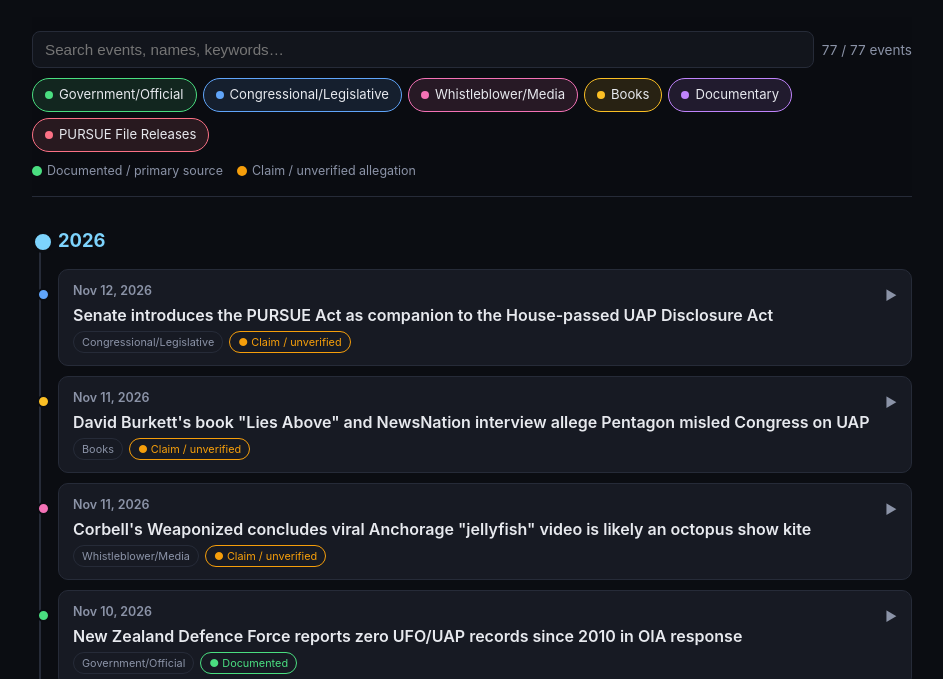
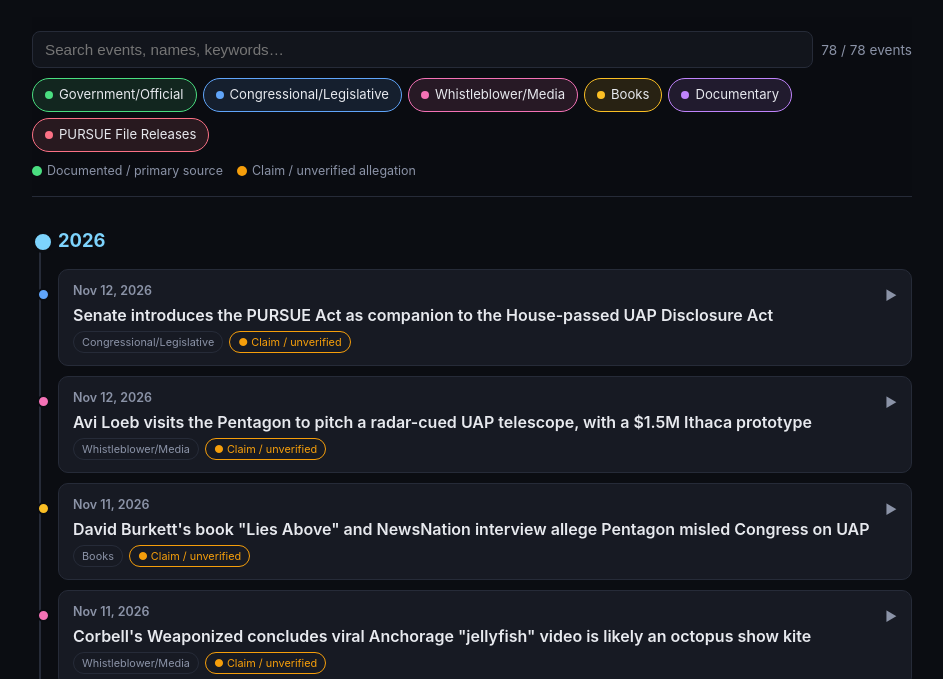
Before and after one commit to Spocktology/uapdisclosuretimeline, a plain HTML site: page index.html in a window 1280 px wide. Shown: the part 121-800 px from the top of the page, without its empty margins (168-1111 px from the left). Drawn offline with Linux system fonts and the light colour scheme.

Commit message:
Add Avi Loeb Nov 12 Pentagon UAP telescope pitch

```diff
--- a/index.html
+++ b/index.html
@@ -491,7 +491,10 @@ const EVENTS = [
 {date:"2026-11-11", title:"Corbell's Weaponized concludes viral Anchorage \"jellyfish\" video is likely an octopus show kite", cat:"media", status:"unverified",
  desc:"After a clip of a tentacled object over Anchorage, Alaska went viral and was widely framed as a UAP hovering over Joint Base Elmendorf-Richardson, Jeremy Corbell's Weaponized published a frame-by-frame analysis on November 11, 2026 assessing at roughly 80 percent confidence that the object was a tethered octopus-style show kite. The analysis also placed the filming location at the Alaska Geologic Materials Center on Penland Parkway in east Anchorage — looking across Russian Jack Springs Park at an object 1.2 to 2 km away, not over the base. Photographer Sara Jane Osborn originally recorded the footage on June 15, 2026. Corbell separately stressed that the genuine military-filmed \"jellyfish\" infrared footage he and George Knapp released in January 2024 — which AARO assessed as a cluster of inflated and partially deflated balloons near Al Taqaddum Air Base — is a different case and should not be conflated with the Alaska clip.", sources:[["IBTimes UK: UFO panic after sky jellyfish appears near US base","https://www.ibtimes.co.uk/anchorage-jellyfish-object-ufo-octopus-kite-1832011"],["Mashable India: Jellyfish UFO busted by UFOlogists","https://in.mashable.com/science/116104/jellyfish-ufo-in-rainbow-over-alaskan-military-base-busted-by-ufologists-its-not-what-you-think-it-i"],["Metabunk analysis thread","https://www.metabunk.org/threads/anchorage-alaska-%E2%80%94-november-4-2026-%E2%80%94-octopus-kite.15178/"]]},
 {date:"2026-11-12", title:"Senate introduces the PURSUE Act as companion to the House-passed UAP Disclosure Act", cat:"leg", status:"unverified",
- desc:"The Senate introduced the PURSUE Act, a companion measure to the UAP Disclosure Act the House adopted on July 23, 2026 as Rep. Eric Burlison's amendment to the FY2027 National Defense Authorization Act. Modeled explicitly on the President John F. Kennedy Assassination Records Collection Act of 1992, the bill would write UAP declassification into permanent statute, establish a legal presumption of release with a statutory deadline, create a permanent UAP records collection, and seat an independent nine-member review board — presidentially nominated and Senate-confirmed — with subpoena power. Critically, it extends disclosure duties to private contractors holding covered records, the layer prior attempts left untouched. The NDAA now sits in conference with a mid-December deadline for a final report; UAP disclosure language reached conference in 2023 and was stripped from the final text. As of this reporting the bill number and sponsor had not been made public.", sources:[["Declassified Today: Senate Introduces PURSUE Act","https://declassifiedtoday.com/2026/11/12/senate-introduces-pursue-act-to-mandate-uap-declassification-after-house-passes-disclosure-bill/"],["The Disclosure Age: Senate UAP bill would let a review board subpoena agency and contractor records","https://www.thedisclosureage.com/news/senate-uap-bill-would-let-a-review-board-subpoena-agency-and-contractor-records"],["UAP Insight congressional tracker","https://uapinsight.com/congress"]]}
+ desc:"The Senate introduced the PURSUE Act, a companion measure to the UAP Disclosure Act the House adopted on July 23, 2026 as Rep. Eric Burlison's amendment to the FY2027 National Defense Authorization Act. Modeled explicitly on the President John F. Kennedy Assassination Records Collection Act of 1992, the bill would write UAP declassification into permanent statute, establish a legal presumption of release with a statutory deadline, create a permanent UAP records collection, and seat an independent nine-member review board — presidentially nominated and Senate-confirmed — with subpoena power. Critically, it extends disclosure duties to private contractors holding covered records, the layer prior attempts left untouched. The NDAA now sits in conference with a mid-December deadline for a final report; UAP disclosure language reached conference in 2023 and was stripped from the final text. As of this reporting the bill number and sponsor had not been made public.", sources:[["Declassified Today: Senate Introduces PURSUE Act","https://declassifiedtoday.com/2026/11/12/senate-introduces-pursue-act-to-mandate-uap-declassification-after-house-passes-disclosure-bill/"],["The Disclosure Age: Senate UAP bill would let a review board subpoena agency and contractor records","https://www.thedisclosureage.com/news/senate-uap-bill-would-let-a-review-board-subpoena-agency-and-contractor-records"],["UAP Insight congressional tracker","https://uapinsight.com/congress"]]},
+{date:"2026-11-12", title:"Avi Loeb visits the Pentagon to pitch a radar-cued UAP telescope, with a $1.5M Ithaca prototype", cat:"media", status:"unverified",
+ desc:"Harvard astrophysicist Avi Loeb, who chairs the UAP Science Advisory Council advising the White House, said he visited the Pentagon on November 12, 2026 to present a proposed sensor system for studying unidentified anomalous phenomena. Speaking to NewsNation's The Hill, Loeb described a two-stage design pairing a passive radar — which listens for reflections of existing radio, TV and satellite signals rather than transmitting its own — with a metre-class telescope and spectrograph that would be cued to photograph flagged objects at high resolution and analyze their light to determine composition. He said a roughly $1.5 million prototype would be built at the Galileo Project's planned fourth observatory in Ithaca, New York, on astronomer Carl Sagan's former property (backed by philanthropist Adam Weitsman), and that once tested he wanted identical instruments placed where military personnel report unidentified objects. The Department of War has not confirmed the meeting or announced any partnership, and the instrument has not been built.",
+ sources:[["NewsNation/The Hill: New UFO-spotting telescope planned, Avi Loeb says","https://www.newsnationnow.com/the-hill/avi-loeb-ufo-telescope-plan/"],["IBTimes UK: Avi Loeb proposes $1.5M UFO telescope project in Ithaca","https://www.ibtimes.co.uk/avi-loeb-ufo-telescope-project-ithaca-1832101"],["UFO UAP Wiki: Loeb pitched a UAP sensor system at the Pentagon","https://ufouap.wiki/news/avi-loeb-pentagon-pitch-galileo-ithaca-observatory/"]]}
 ];
 
 // ---- render ----
```
